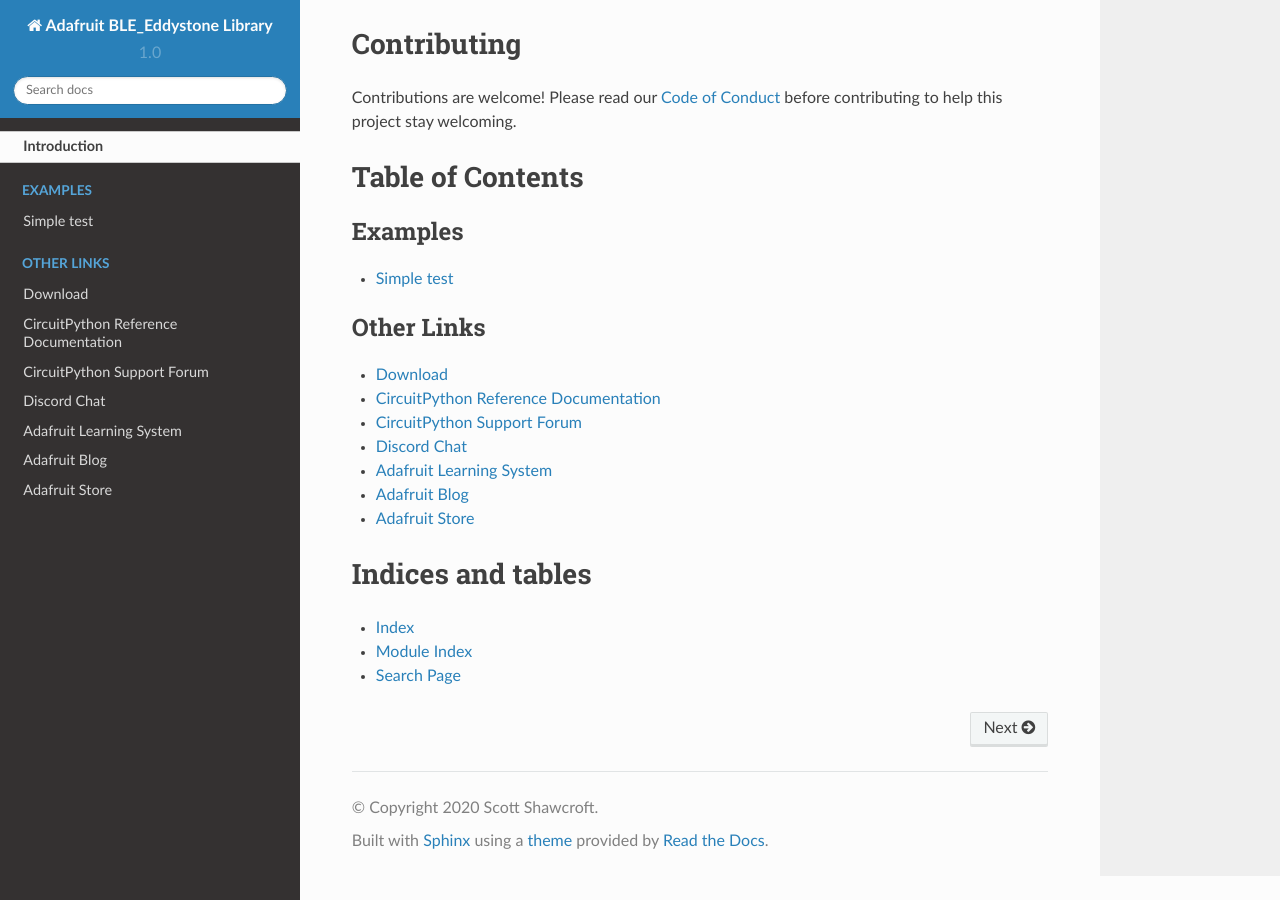
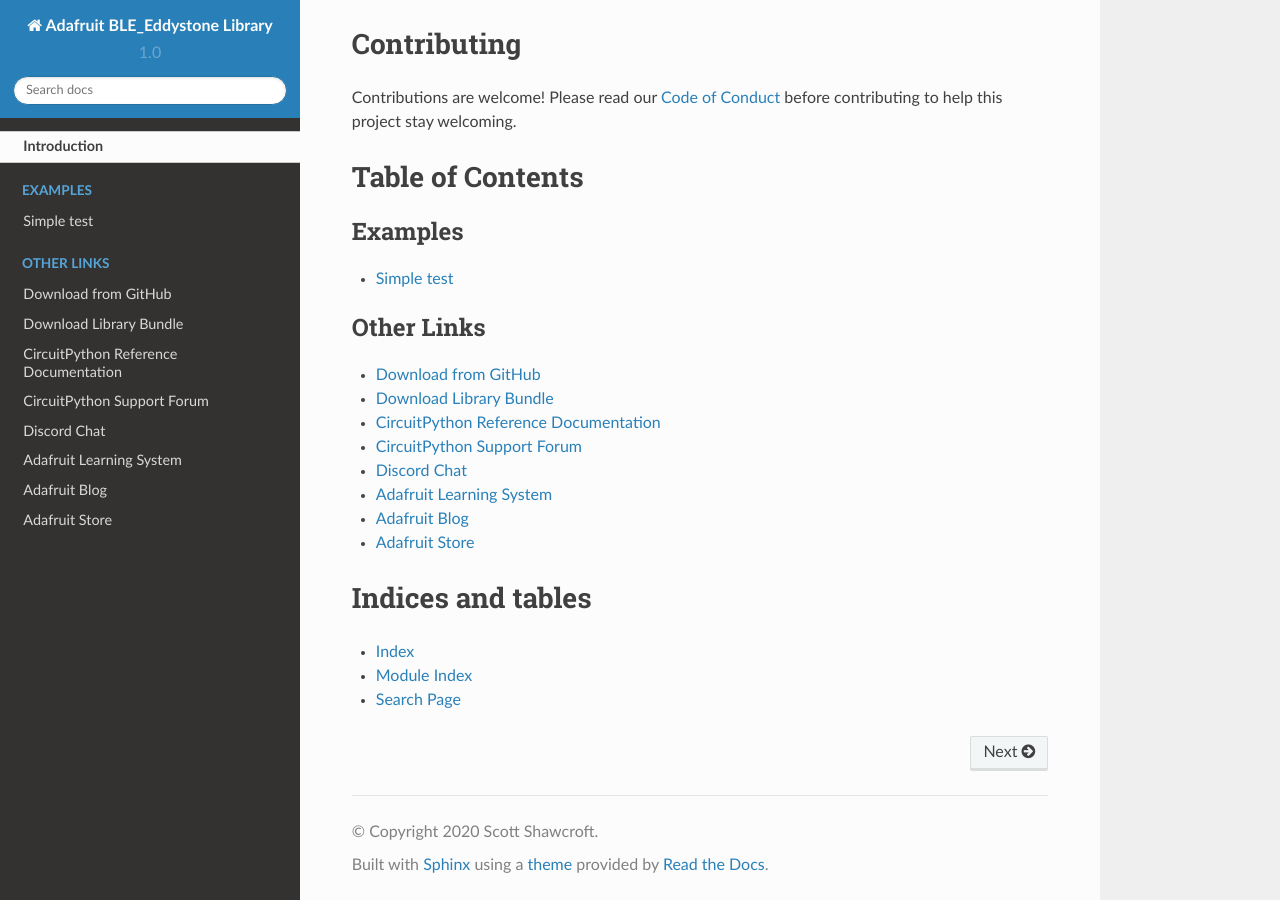
Before and after one commit to adafruit/Adafruit_CircuitPython_BLE_Eddystone, a Sphinx documentation site: the page built from docs/index.rst, in a window 1280 px wide and 900 px high, scrolled down 1624 px. Built offline with Sphinx 7.4.7 and the Read the Docs theme 2.0.0, drawn with Linux system fonts in a browser that asks for light colours.

Commit message:
Added cp.org link to index.rst

```diff
--- a/docs/index.rst
+++ b/docs/index.rst
@@ -29,7 +29,8 @@
 .. toctree::
     :caption: Other Links
 
-    Download <https://github.com/adafruit/Adafruit_CircuitPython_BLE_Eddystone/releases/latest>
+    Download from GitHub <https://github.com/adafruit/Adafruit_CircuitPython_BLE_Eddystone/releases/latest>
+    Download Library Bundle <https://circuitpython.org/libraries>
     CircuitPython Reference Documentation <https://docs.circuitpython.org>
     CircuitPython Support Forum <https://forums.adafruit.com/viewforum.php?f=60>
     Discord Chat <https://adafru.it/discord>
```
